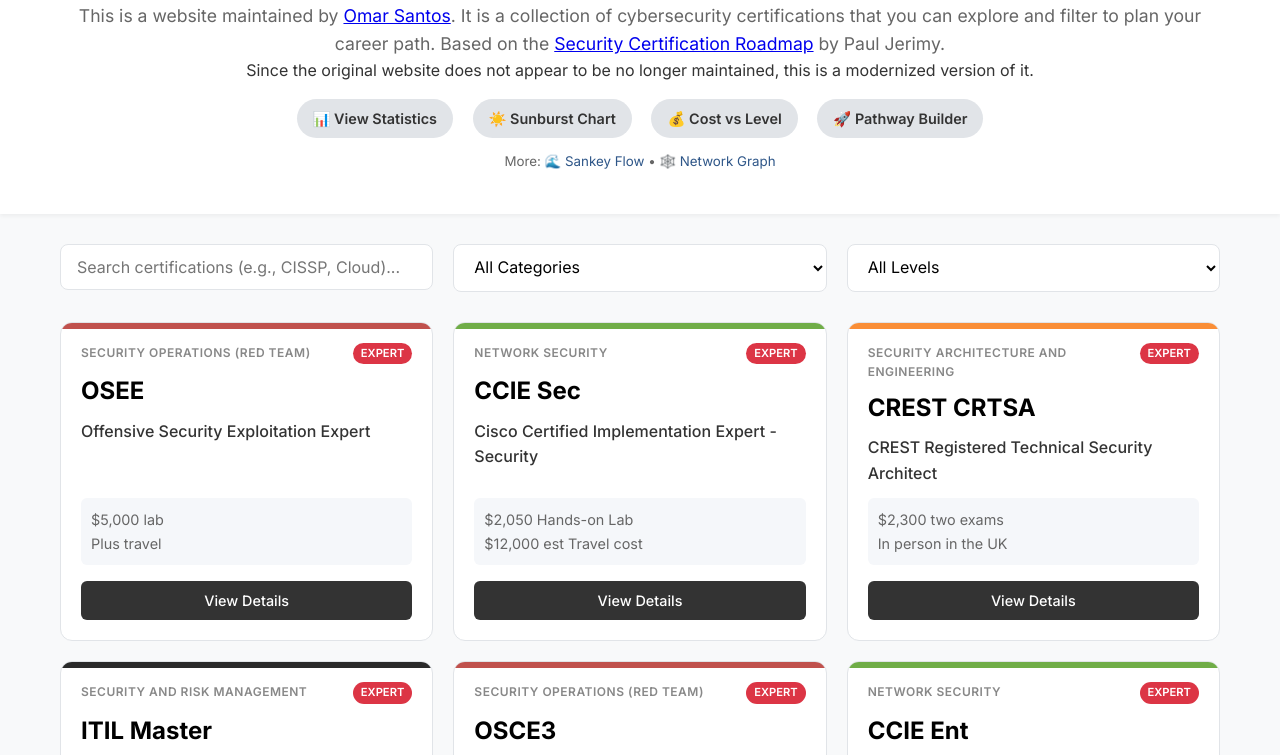
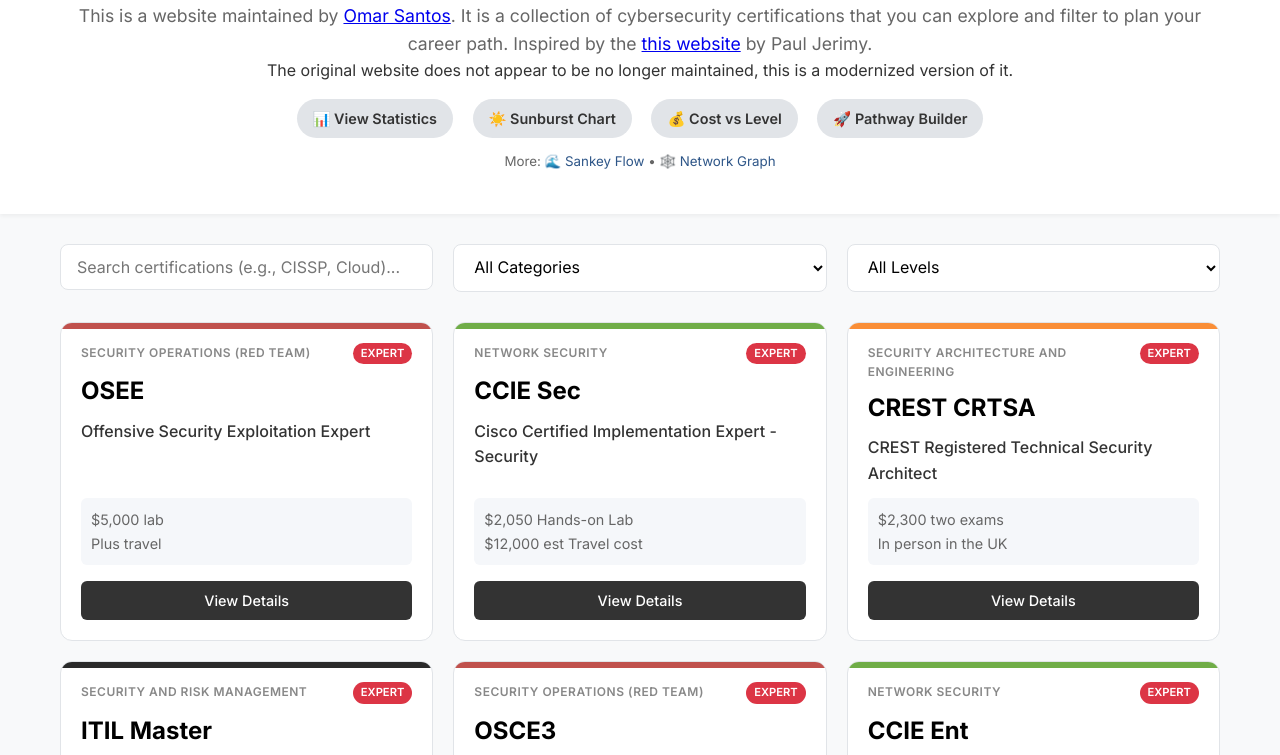
Before and after one commit to santosomar/certs, a plain HTML site: page index.html in a window 1280 px wide. Shown: the part 112-867 px from the top of the page. Drawn offline with Linux system fonts and the light colour scheme.

Commit message:
Refine project description in index.html and README.md; clarify the inspiration for the website and enhance usage instructions for better user guidance.

```diff
--- a/index.html
+++ b/index.html
@@ -14,7 +14,7 @@
     <header>
         <div class="container">
             <h1>Cybersecurity Certifications</h1>
-            <p>This is a website maintained by <a href="https://linkedin.com/in/santosomar" target="_blank">Omar Santos</a>. It is a collection of cybersecurity certifications that you can explore and filter to plan your career path. Based on the <a href="https://pauljerimy.com/security-certification-roadmap/" target="_blank">Security Certification Roadmap</a> by Paul Jerimy.</p> Since the original website does not appear to be no longer maintained, this is a modernized version of it.</p>
+            <p>This is a website maintained by <a href="https://linkedin.com/in/santosomar" target="_blank">Omar Santos</a>. It is a collection of cybersecurity certifications that you can explore and filter to plan your career path. Inspired by the <a href="https://pauljerimy.com/security-certification-roadmap/" target="_blank">this website</a> by Paul Jerimy.</p> The original website does not appear to be no longer maintained, this is a modernized version of it.</p>
             <div style="margin-top: 15px;">
                 <a href="visualization_stats.html" class="viz-link">📊 View Statistics</a>
                 <a href="visualization_sunburst.html" class="viz-link" style="margin-left: 15px;">☀️ Sunburst Chart</a>
```
Also changed, not shown: 1 other file.
